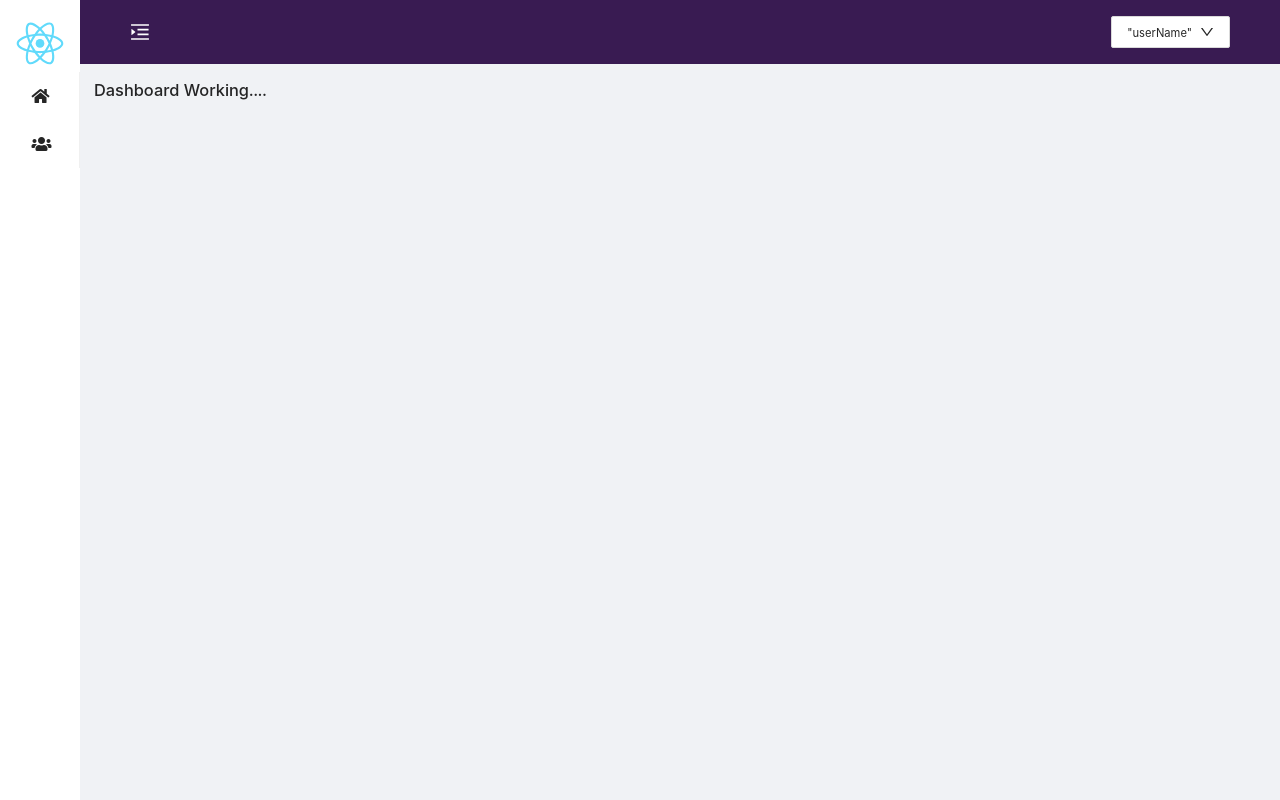
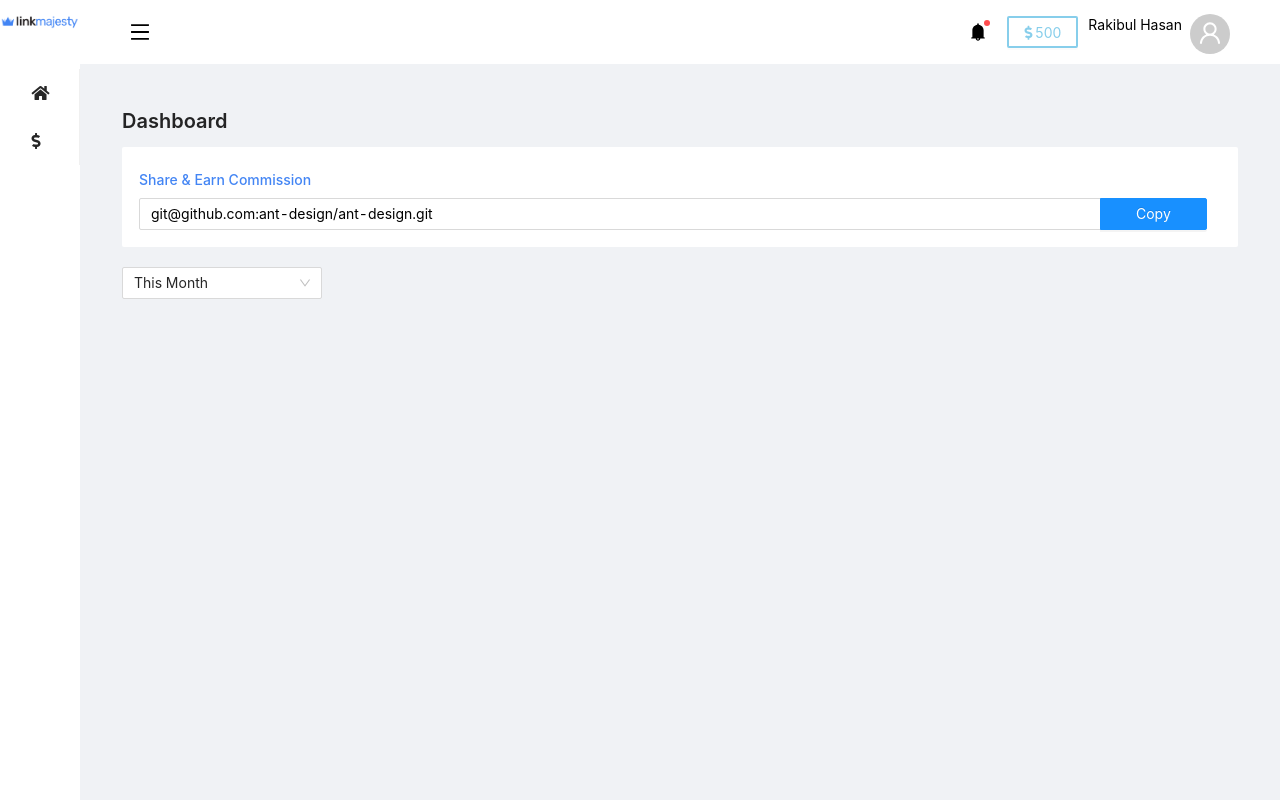
Before and after one commit to rakibul15/linkmajesty, a React (Create React App) app: page / in a window 1280 px wide. Built offline with nearby package versions, Linux system fonts and the light colour scheme.

Commit message:
working on dashboard

```diff
--- a/package.json
+++ b/package.json
@@ -14,6 +14,7 @@
     "moment": "^2.29.3",
     "prop-types": "^15.8.1",
     "react": "^18.1.0",
+    "react-copy-to-clipboard": "^5.1.0",
     "react-dom": "^18.1.0",
     "react-redux": "^8.0.2",
     "react-router-dom": "^6.3.0",
--- a/src/App.css
+++ b/src/App.css
@@ -1,38 +1,4 @@
-.App {
-  text-align: center;
+.trigger {
+    justify-content: flex-end;
+    align-items: initial;
 }
-
-.App-logo {
-  height: 40vmin;
-  pointer-events: none;
-}
-
-@media (prefers-reduced-motion: no-preference) {
-  .App-logo {
-    animation: App-logo-spin infinite 20s linear;
-  }
-}
-
-.App-header {
-  background-color: #282c34;
-  min-height: 100vh;
-  display: flex;
-  flex-direction: column;
-  align-items: center;
-  justify-content: center;
-  font-size: calc(10px + 2vmin);
-  color: white;
-}
-
-.App-link {
-  color: #61dafb;
-}
-
-@keyframes App-logo-spin {
-  from {
-    transform: rotate(0deg);
-  }
-  to {
-    transform: rotate(360deg);
-  }
-}
--- a/src/App.js
+++ b/src/App.js
@@ -1,4 +1,4 @@
-import logo from './logo.svg';
+import logo from './logo.png';
 import './App.css';
 import React, {useState} from "react";
 import {AppProvider} from './contex/app'
--- a/src/components/Dashboard.js
+++ b/src/components/Dashboard.js
@@ -1,10 +1,50 @@
 import React from 'react';
 import CommonLayout from "./layout/CommonLayout";
+import {Button, Input, Select, Tooltip} from "antd";
+import {notifySuccess} from "./common/notifications";
+import {Option} from "antd/es/mentions";
 
 const Dashboard = () => {
+  const handleChange = (value) => {
+    console.log(`selected ${value}`);
+  };
+  const text = "git@github.com:ant-design/ant-design.git"
   return (
     <CommonLayout>
-      <h1>Dashboard Working....</h1>
+      <h1 style={{fontWeight: '600', fontSize: '20px'}}>Dashboard</h1>
+      <div style={{backgroundColor: '#ffffff', padding: '17px', borderRadius: '2px'}}>
+        <h4 style={{marginTop: '5px', color: '#4385F4'}}>Share & Earn Commission</h4>
+        <Input.Group compact>
+          <Input disabled
+                 style={{
+                   width: 'calc(100% - 120px)',
+                   backgroundColor: '#ffffff',
+                   color: 'black'
+                 }}
+                 defaultValue={text}
+          />
+          <Tooltip title="copy the url">
+            <Button style={{padding: '0px 35px'}} type={"primary"} onClick={() => {
+              navigator.clipboard.writeText(text);
+              notifySuccess("copied successfully")
+            }}>Copy</Button>
+          </Tooltip>
+        </Input.Group>
+      </div>
+
+      <Select
+        defaultValue="thisMonth"
+        style={{
+          width: 200,
+          marginTop: '20px'
+        }}
+        onChange={handleChange}
+      >
+        <Option value="thisMonth">This Month</Option>
+        <Option value="lucy">Lucy</Option>
+        <Option value="Yiminghe">yiminghe</Option>
+      </Select>
+
     </CommonLayout>
   );
 };
--- /dev/null
+++ b/src/components/common/notifications.js
@@ -0,0 +1,30 @@
+import {notification} from "antd";
+
+export const getErrorMessage = error => {
+  try {
+    return error.response?.data?.apiErrors[0]?.message
+  } catch (e) {
+    return 'Something Went Wrong!';
+  }
+}
+
+
+export function notifySuccess(message) {
+  notification['success']({message})
+}
+
+export function notifyError(message) {
+  notification['error']({message})
+}
+
+export function notifyResponseError(error) {
+  notifyError(getErrorMessage(error))
+}
+
+export function notifyWarning(message) {
+  notification['warning']({message})
+}
+
+export function notifyInfo(message) {
+  notification['info']({message})
+}
--- a/src/components/layout/AppHeader.js
+++ b/src/components/layout/AppHeader.js
@@ -1,6 +1,6 @@
 import React from "react";
-import {DownOutlined, MenuFoldOutlined, MenuUnfoldOutlined} from "@ant-design/icons";
-import {Button, Dropdown, Layout, Menu, Space} from "antd";
+import {BellFilled, MenuOutlined, UserOutlined} from "@ant-design/icons";
+import {Avatar, Badge, Button, Dropdown, Layout, Menu, Space} from "antd";
 import {useDispatch} from "react-redux";
 import {useNavigate} from "react-router-dom";
 
@@ -46,12 +46,12 @@ export default function AppHeader({collapsed, setCollapsed}) {
           label: 'Profile',
           key: PROFILE
         },
-        // {
-        //   label: <ARMButton size="small" type="primary" danger>
-        //     Log Out
-        //   </ARMButton>,
-        //   key: LOGOUT
-        // }
+        {
+          label: <Button size="small" type="primary" danger>
+            Log Out
+          </Button>,
+          key: LOGOUT
+        }
       ]}
     />
   );
@@ -60,30 +60,42 @@ export default function AppHeader({collapsed, setCollapsed}) {
     <Layout.Header
       className="site-layout-background"
       style={{
-        color: "#ffffff",
-        backgroundColor: "#391B52",
+        color: "black",
+        backgroundColor: "#ffffff",
         fontSize: "20px",
         position: "sticky",
         top: 0,
-        zIndex: 9999999,
+        zIndex: 999,
         display: "flex",
         justifyContent: "space-between",
-        alignItems: "center",
+        alignItems: 'center'
       }}
     >
-      {React.createElement(collapsed ? MenuUnfoldOutlined : MenuFoldOutlined, {
+      {React.createElement(collapsed ? MenuOutlined : MenuOutlined, {
         className: "trigger",
         onClick: () => setCollapsed(!collapsed),
       })}
 
-      <Dropdown overlay={menu}>
-        <Button>
+      <div style={{display: "flex", gap: '10px', alignItems: 'center'}}>
+        <div style={{marginRight: '10px'}}>
+          <Badge dot>
+            {/*<BellTwoTone style={{fontSize: '22px', color: 'black'}} theme="outlined"/>*/}
+            <BellFilled style={{fontSize: '18px', color: 'black'}}/>
+          </Badge>
+        </div>
+        <Button style={{color: 'skyblue', border: '2px solid skyblue'}}><i className="fas fa-dollar-sign"/> <span
+          style={{marginLeft: '3px'}}>500</span></Button>
+        <Dropdown overlay={menu}>
           <Space>
-            <small>"userName"</small>
-            <DownOutlined/>
+            <div style={{display: 'block'}}>
+              <p style={{fontSize: "14px"}}>Rakibul Hasan</p>
+            </div>
+            <Avatar size={"large"} icon={<UserOutlined/>}/>
           </Space>
-        </Button>
-      </Dropdown>
+
+        </Dropdown>
+      </div>
+
     </Layout.Header>
   );
 }
--- a/src/components/layout/CommonLayout.js
+++ b/src/components/layout/CommonLayout.js
@@ -19,7 +19,7 @@ export default function CommonLayout({children}) {
         <AppHeader collapsed={collapsed} setCollapsed={setCollapsed}/>
         <Content
           style={{
-            margin: "1em",
+            margin: "3em",
           }}
         >
           {children}
--- a/src/components/layout/Sidebar.js
+++ b/src/components/layout/Sidebar.js
@@ -37,6 +37,7 @@ export default function Sidebar({collapsed, logo}) {
       </div>
 
       <Menu
+        style={{marginTop: '40px'}}
         onClick={(value) => {
           const {key} = value;
           // dispatch(setMenu({key}));
@@ -52,9 +53,9 @@ export default function Sidebar({collapsed, logo}) {
             label: 'Home',
           },
           {
-            key: 'employees',
-            icon: <i className="fas fa-users"/>,
-            label: 'Employees',
+            key: 'Earnings',
+            icon: <i className="fas fa-dollar-sign"/>,
+            label: 'Earnings',
           }
         ]}
       />
```
Also changed, not shown: src/logo.png (added), 1 other file (tests, documents, lock files or other folders).
